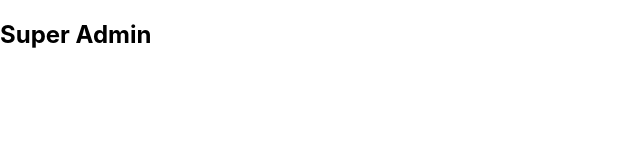
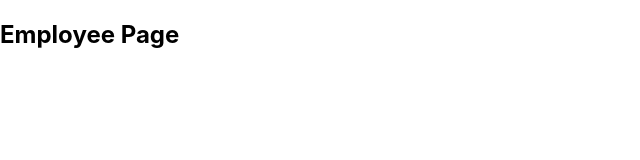
Before and after one commit to lyudad/super_holidays, a React (Create React App) app: page /employee in a window 1280 px wide. Shown: the top 160 px of the page, without its empty margins (0-640 px from the left). Built offline with nearby package versions, Linux system fonts and the light colour scheme.

Commit message:
add roles in routes

```diff
--- a/src/App.tsx
+++ b/src/App.tsx
@@ -1,11 +1,39 @@
-import { Suspense } from 'react';
-import PrivateRoute from './components/PrivateRoute';
+import { Suspense, lazy } from 'react';
+import { Switch } from 'react-router-dom';
+import RoleBasedRouting from './components/PrivateRoute';
+import PublicRoute from './components/PublicRoute';
+import { accessUser } from './helpers/constants';
+
+const AdminPage = lazy(() => import('./pages/AdminPage'));
+const SuperAdminPage = lazy(() => import('./pages/SuperAdminPage'));
+const UserPage = lazy(() => import('./pages/UserPage'));
+const Login = lazy(() => import('./pages/Login'));
 
 function App(): JSX.Element {
   return (
     <div className="App">
       <Suspense fallback={<h3>Loading ....</h3>}>
-        <PrivateRoute />
+        <Switch>
+          <PublicRoute exact path="/" component={Login} />
+          <RoleBasedRouting
+            exact
+            path="/admin"
+            component={AdminPage}
+            roles={accessUser.admin}
+          />
+          <RoleBasedRouting
+            exact
+            path="/employee"
+            component={UserPage}
+            roles={accessUser.employee}
+          />
+          <RoleBasedRouting
+            exact
+            path="/super"
+            component={SuperAdminPage}
+            roles={accessUser.superAdmin}
+          />
+        </Switch>
       </Suspense>
     </div>
   );
--- a/src/components/PrivateRoute.tsx
+++ b/src/components/PrivateRoute.tsx
@@ -1,26 +1,47 @@
-import { lazy } from 'react';
 import Login from '../pages/Login';
-import { accessUser } from '../helpers/constants';
+import { Route, Redirect } from 'react-router';
 import { useAppSelector } from '../helpers/utils';
 import selector from '../redux/selectors/selectors';
+import React from 'react';
 
-const AdminPage = lazy(() => import('../pages/AdminPage'));
-const SuperAdminPage = lazy(() => import('../pages/SuperAdminPage'));
-const UserPage = lazy(() => import('../pages/UserPage'));
+type PrivateRouteProps = {
+  component: React.ElementType;
+  roles: string;
+  exact: boolean;
+  path: string;
+};
 
-export default function PrivateRoute(): JSX.Element {
-  const { user } = useAppSelector(selector.getState);
+export default function RoleBasedRouting({
+  component: Component,
+  roles,
+  ...rest
+}: PrivateRouteProps): JSX.Element {
+  const user = useAppSelector(selector.getUser);
   if (!user) {
-    return <Login />;
+    return (
+      <Route
+        render={() => (
+          <>
+            <Login />
+          </>
+        )}
+      />
+    );
   }
-  switch (user.role) {
-    case accessUser.admin:
-      return <AdminPage />;
-    case accessUser.superAdmin:
-      return <SuperAdminPage />;
-    case accessUser.employee:
-      return <UserPage />;
-    default:
-      return <Login />;
-  }
+  return (
+    <>
+      {roles === user.role ? (
+        <Route
+          {...rest}
+          render={props => (
+            <>
+              <Component {...props} />
+            </>
+          )}
+        />
+      ) : (
+        <Redirect to="/" />
+      )}
+    </>
+  );
 }
--- /dev/null
+++ b/src/components/PublicRoute.tsx
@@ -0,0 +1,22 @@
+import React from 'react';
+import { Route, Redirect } from 'react-router-dom';
+import { useAppSelector } from '../helpers/utils';
+import selector from '../redux/selectors/selectors';
+
+interface Props {
+  component: React.ElementType;
+  exact: boolean;
+  path: string;
+}
+
+export default function PublicRoute({
+  component,
+  ...routeProps
+}: Props): JSX.Element {
+  const { user, isLoggedIn } = useAppSelector(selector.getState);
+  return (
+    <Route {...routeProps}>
+      {isLoggedIn ? <Redirect to={user ? user.role : '/'} /> : component}
+    </Route>
+  );
+}
--- a/src/helpers/constants.ts
+++ b/src/helpers/constants.ts
@@ -1,5 +1,5 @@
 export const accessUser = {
-  admin: 'ADMIN',
-  superAdmin: 'SUPER',
-  employee: 'EMPLOYEE'
+  admin: 'admin',
+  superAdmin: 'super',
+  employee: 'employee'
 };
--- a/src/pages/UserPage.tsx
+++ b/src/pages/UserPage.tsx
@@ -1,7 +1,7 @@
 export default function UserPage(): JSX.Element {
   return (
     <>
-      <h2>User Page</h2>
+      <h2>Employee Page</h2>
     </>
   );
 }
--- a/src/redux/reducers/slice.ts
+++ b/src/redux/reducers/slice.ts
@@ -2,7 +2,7 @@ import { createSlice, PayloadAction } from '@reduxjs/toolkit';
 import { User, TypeUserState } from './types';
 
 const initialState: TypeUserState = {
-  user: { _id: 'plc,fpvl', name: 'Alexey', role: 'SUPER' },
+  user: { _id: 'asdssafasf', name: 'User', role: 'employee' },
   isLoggedIn: true
 };
 
--- a/src/redux/reducers/types.ts
+++ b/src/redux/reducers/types.ts
@@ -1,4 +1,4 @@
-export type TypeUserRole = 'SUPER' | 'ADMIN' | 'EMPLOYEE';
+export type TypeUserRole = 'super' | 'admin' | 'employee';
 
 export interface User {
   _id: string;
```
